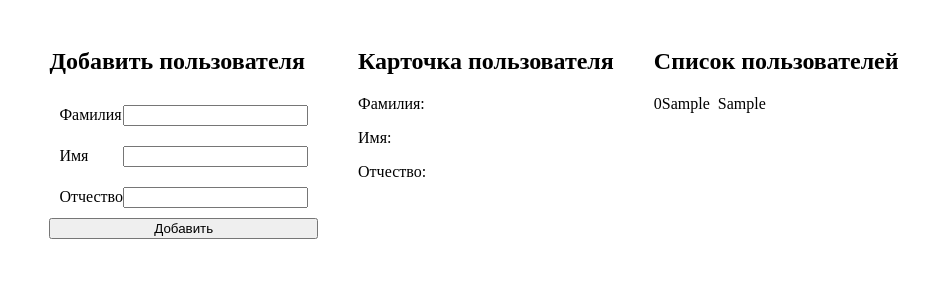
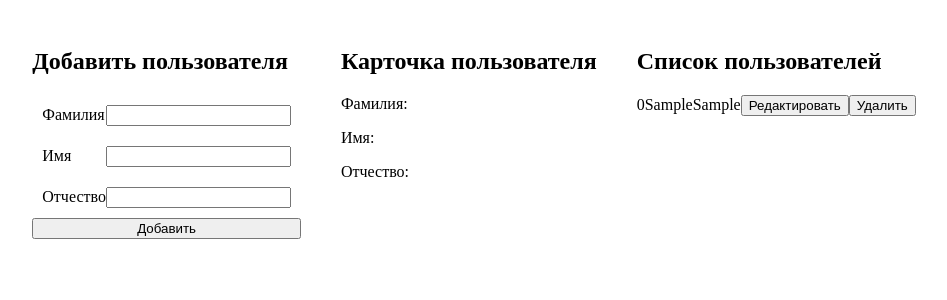
Before and after one commit to ole279889/angular6_hw, an Angular app in the folder ang6HW/: page / in a window 1280 px wide. Both pictures are taken after typing "Sample", "Sample", "Sample" into the empty fields and a click on the button "Добавить". Shown: the top 300 px of the page, without its empty margins (166-1113 px from the left). Built offline with nearby package versions, Linux system fonts and the light colour scheme.

Commit message:
added user deletion

```diff
--- a/ang6HW/src/app/app.component.html
+++ b/ang6HW/src/app/app.component.html
@@ -1,3 +1,3 @@
 <app-user-form [(user)]="currentUser" (userChange)="addUser()"></app-user-form>
 <app-user-card [card]="currentUser"></app-user-card>
-<app-user-list [users]="users"></app-user-list>
+<app-user-list (userDelete)="userDelete($event)" [users]="users"></app-user-list>
--- a/ang6HW/src/app/app.component.ts
+++ b/ang6HW/src/app/app.component.ts
@@ -24,6 +24,16 @@ export class AppComponent {
     localStorage.setItem(LOCAL_STORAGE_KEY, JSON.stringify(this.users));
   }
 
+  userDelete(uid: number) {
+	var resUsers = this.users.filter(
+      function (user) {
+        return (user.id != uid);
+      }
+    );
+	this.users = resUsers;
+	localStorage.setItem(LOCAL_STORAGE_KEY, JSON.stringify(this.users));
+  }
+
   getCurrentUser() {
     return new User(this.users.length, '', '');
   }
--- a/ang6HW/src/app/user/user-list-item/user-list-item.component.html
+++ b/ang6HW/src/app/user/user-list-item/user-list-item.component.html
@@ -1,3 +1,5 @@
 <span>{{ user.id }}</span>
-<span>{{ user.family }}</span>&nbsp;
+<span>{{ user.family }}</span>
 <span>{{ user.name }}</span>
+<span><button (click)="onButtonClickEditUser()">Редактировать</button></span>
+<span><button (click)="onButtonClickDelUser()">Удалить</button></span>
--- a/ang6HW/src/app/user/user-list-item/user-list-item.component.ts
+++ b/ang6HW/src/app/user/user-list-item/user-list-item.component.ts
@@ -8,4 +8,12 @@ import {User} from '../../shared/user.model';
 })
 export class UserListItemComponent {
   @Input() user: User;
+  @Output() userDel: EventEmitter<number> = new EventEmitter();
+
+  onButtonClickEditUser() {
+    alert(this.user.name);
+  }
+  onButtonClickDelUser() {
+	this.userDel.emit(this.user.id);
+  }
 }
--- a/ang6HW/src/app/user/user-list/user-list.component.html
+++ b/ang6HW/src/app/user/user-list/user-list.component.html
@@ -1,4 +1,4 @@
 <h2>Список пользователей</h2>
 <div *ngFor="let user of users">
-  <app-user [user]="user"></app-user>
+  <app-user (userDel)="userDel($event)" [user]="user"></app-user>
 </div>
--- a/ang6HW/src/app/user/user-list/user-list.component.ts
+++ b/ang6HW/src/app/user/user-list/user-list.component.ts
@@ -1,4 +1,4 @@
-import {Component, Input, OnInit} from '@angular/core';
+import {Component, EventEmitter, Input, OnInit, Output} from '@angular/core';
 import {User} from '../../shared/user.model';
 
 @Component({
@@ -8,4 +8,9 @@ import {User} from '../../shared/user.model';
 })
 export class UserListComponent {
   @Input() users: User[] = [];
+  @Output() userDelete: EventEmitter<number> = new EventEmitter();
+
+  userDel(uid: number) {
+    this.userDelete.emit(uid);
+  }
 }
```
